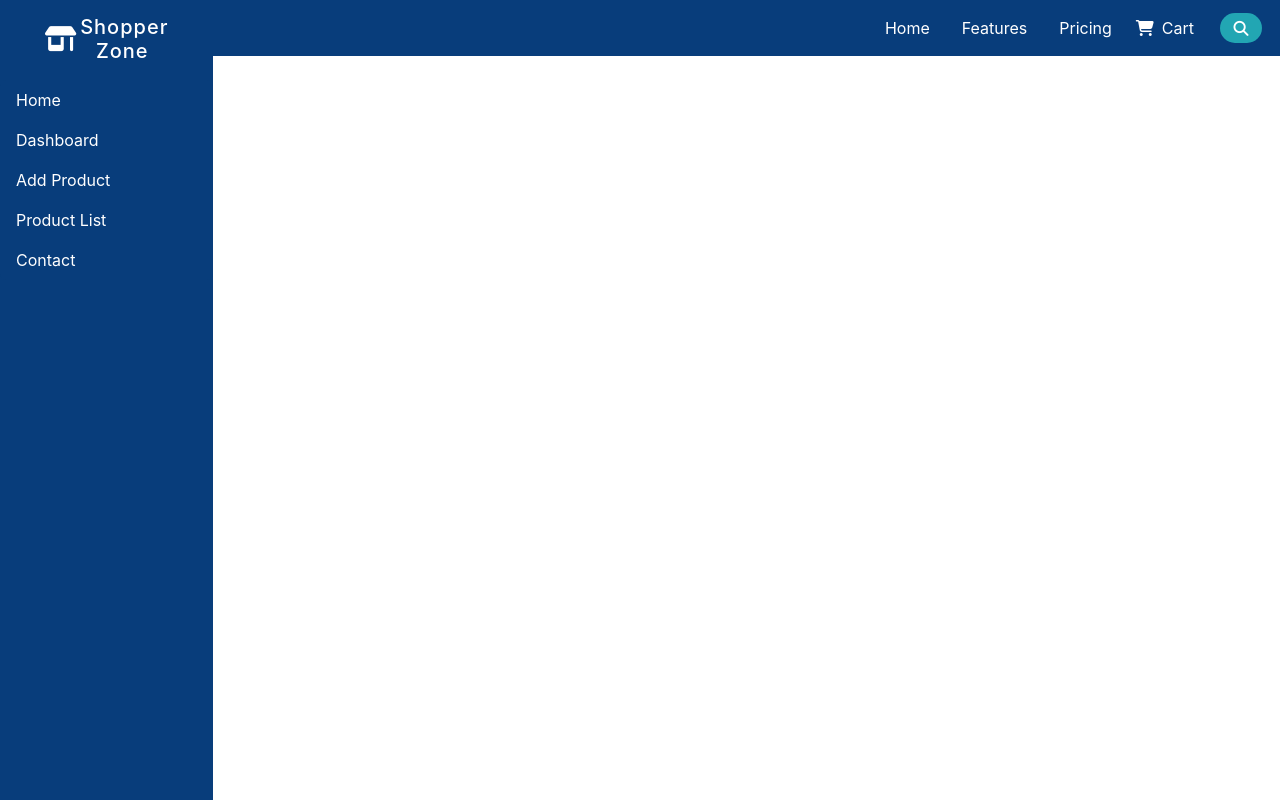
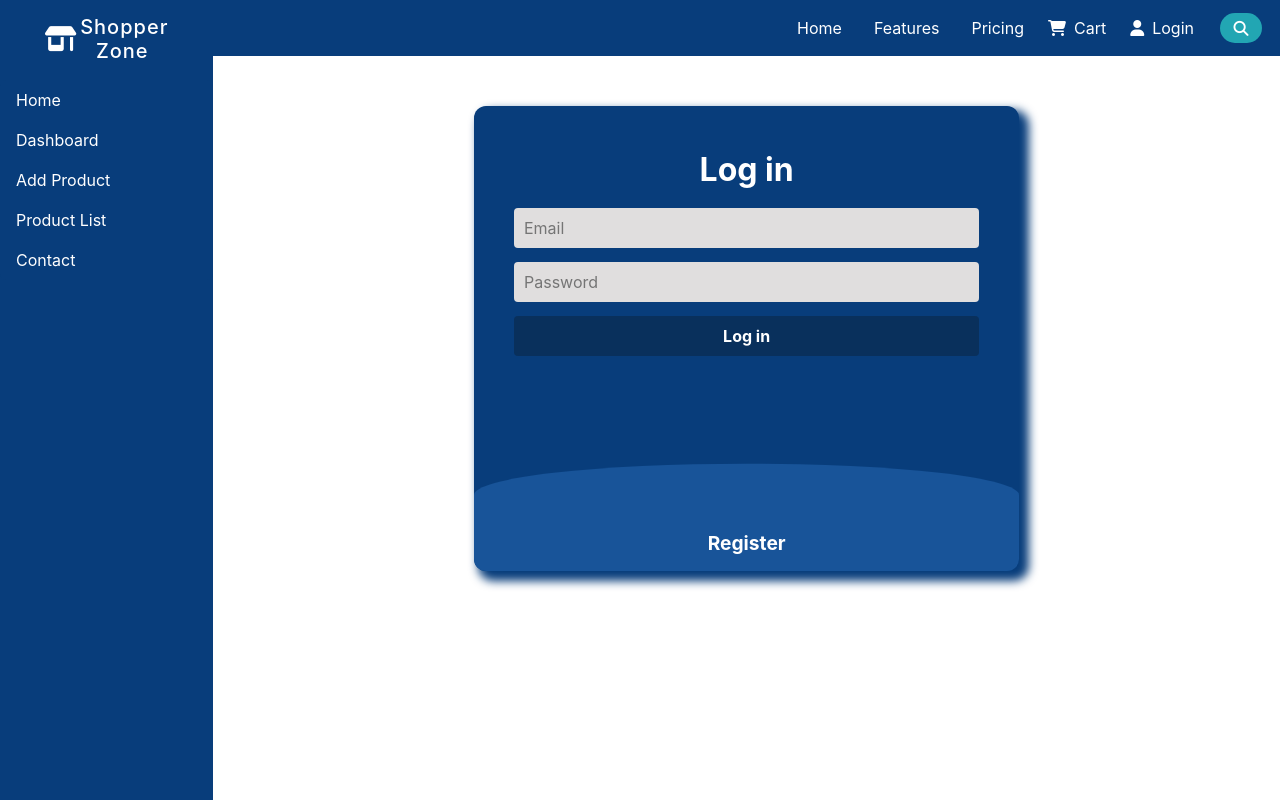
Before and after one commit to RDMoradiya/React, a React (Create React App) app: page / in a window 1280 px wide. Built offline with nearby package versions, Linux system fonts and the light colour scheme.

Commit message:
add login page

```diff
--- a/src/App.js
+++ b/src/App.js
@@ -3,14 +3,17 @@ import Layout from "./layout/Layout";
 import { Route, Routes } from "react-router-dom";
 import Dashboard from "./components/pages/Dashboard";
 import AddProduct from "./components/pages/AddProduct";
+import SignIn from "./components/pages/Login/SignIn";
 
 
 const App = () => {
   return (
     <Layout >
       <Routes>
+        <Route path="/" element={<SignIn />} />
         <Route path="/dashboard" element={<Dashboard />} />
         <Route path="/add-product" element={<AddProduct />} />
+        <Route path="/login" element={<SignIn />} />
       </Routes>
     </Layout>
   )
--- a/src/components/Utilities/Links.js
+++ b/src/components/Utilities/Links.js
@@ -21,7 +21,6 @@ export const Links = [{
 {
     id: 5,
     title: 'Contact',
-    link: 'http://localhost:3000/',
+    link: '/contact',
 },
-
 ]
--- /dev/null
+++ b/src/components/pages/Login/SignIn.css
@@ -0,0 +1,108 @@
+.main {
+  position: relative;
+  display: flex;
+  flex-direction: column;
+  background-color: rgb(8, 61, 123);
+  max-height: 465px;
+  overflow: hidden;
+  border-radius: 12px;
+  box-shadow: 7px 7px 10px 3px rgb(8, 61, 123);
+}
+
+.form {
+  display: flex;
+  flex-direction: column;
+  gap: 14px;
+  padding: 24px;
+}
+
+/*checkbox to switch from sign up to login*/
+#chk {
+  display: none;
+}
+
+/*Login*/
+.login {
+  position: relative;
+  width: 100%;
+  height: 100%;
+}
+
+label {
+  color: #fff;
+  font-size: 2rem;
+  justify-content: center;
+  display: flex;
+  font-weight: bold;
+  cursor: pointer;
+  transition: 0.5s ease-in-out;
+}
+
+.input {
+  width: 100%;
+  height: 40px;
+  background: #e0dede;
+  padding: 10px;
+  border: none;
+  outline: none;
+  border-radius: 4px;
+}
+
+/*Register*/
+.register {
+  background: rgb(24, 84, 153);
+  border-radius: 60% / 10%;
+  transform: translateY(18%);
+  transition: 0.8s ease-in-out;
+}
+
+.register label {
+  color: white;
+  transform: scale(0.6);
+}
+
+#chk:checked ~ .register {
+  transform: translateY(-58%);
+}
+
+#chk:checked ~ .register label {
+  transform: scale(1);
+  /* margin: 10% 0 5%; */
+}
+
+#chk:checked ~ .login label {
+  transform: scale(0.6);
+  margin: 5% 0 5%;
+}
+/*Button*/
+.form button {
+  width: 100%;
+  height: 40px;
+  color: #fff;
+  background: rgb(9, 48, 92);
+  font-size: 1rem;
+  font-weight: bold;
+  border: none;
+  border-radius: 4px;
+  cursor: pointer;
+  transition: 0.2s ease-in;
+}
+
+.form button:hover {
+  background-color: rgb(14, 98, 194);
+}
+
+@media (min-width: 768px) {
+  .signin-form {
+    padding: 50px 0px;
+  }
+}
+
+@media (max-width: 768px) {
+  .signin-form {
+    padding: 50px;
+  }
+  .register {
+    transform: translateY(28%);
+  }
+}
--- /dev/null
+++ b/src/components/pages/Login/SignIn.jsx
@@ -0,0 +1,73 @@
+import React from "react";
+import "./SignIn.css";
+
+function SignIn() {
+  return (
+    <>
+      <div className="container p-0">
+        <div className="row">
+          <div className="signin-form col-auto col-12 col-md-6 m-auto">
+            <div className="main">
+              {/* log in */}
+              <input type="checkbox" id="chk" aria-hidden="true" />
+              <div className="login p-md-4">
+                <form className="form p-md-3">
+                  <label htmlFor="chk" aria-hidden="true">
+                    Log in
+                  </label>
+                  <input
+                    className="input"
+                    type="email"
+                    name="email"
+                    placeholder="Email"
+                    required=""
+                  />
+                  <input
+                    className="input"
+                    type="password"
+                    name="pswd"
+                    placeholder="Password"
+                    required=""
+                  />
+                  <button>Log in</button>
+                </form>
+              </div>
+              {/* sign up */}
+              <div className="register p-4">
+                <form className="form m-2">
+                  <label htmlFor="chk" aria-hidden="true">
+                    Register
+                  </label>
+                  <input
+                    className="input"
+                    type="text"
+                    name="txt"
+                    placeholder="Username"
+                    required=""
+                  />
+                  <input
+                    className="input"
+                    type="email"
+                    name="email"
+                    placeholder="Email"
+                    required=""
+                  />
+                  <input
+                    className="input"
+                    type="password"
+                    name="pswd"
+                    placeholder="Password"
+                    required=""
+                  />
+                  <button>Register</button>
+                </form>
+              </div>
+            </div>
+          </div>
+        </div>
+      </div>
+    </>
+  );
+}
+
+export default SignIn;
--- a/src/layout/Header.jsx
+++ b/src/layout/Header.jsx
@@ -45,6 +45,12 @@ function Header() {
               <span className="px-2">Cart</span>
             </NavLink>
           </li>
+          <li className="nav-item ">
+            <NavLink to="/login" className="nav-link text-white" href="/">
+              <i className="fa-sharp fa-solid fa-user"></i>
+              <span className="px-2">Login</span>
+            </NavLink>
+          </li>
         </ul>
         {/* <form className="form-inline my-2 my-lg-0 d-flex ps-3 pe-3">
           <input
```
